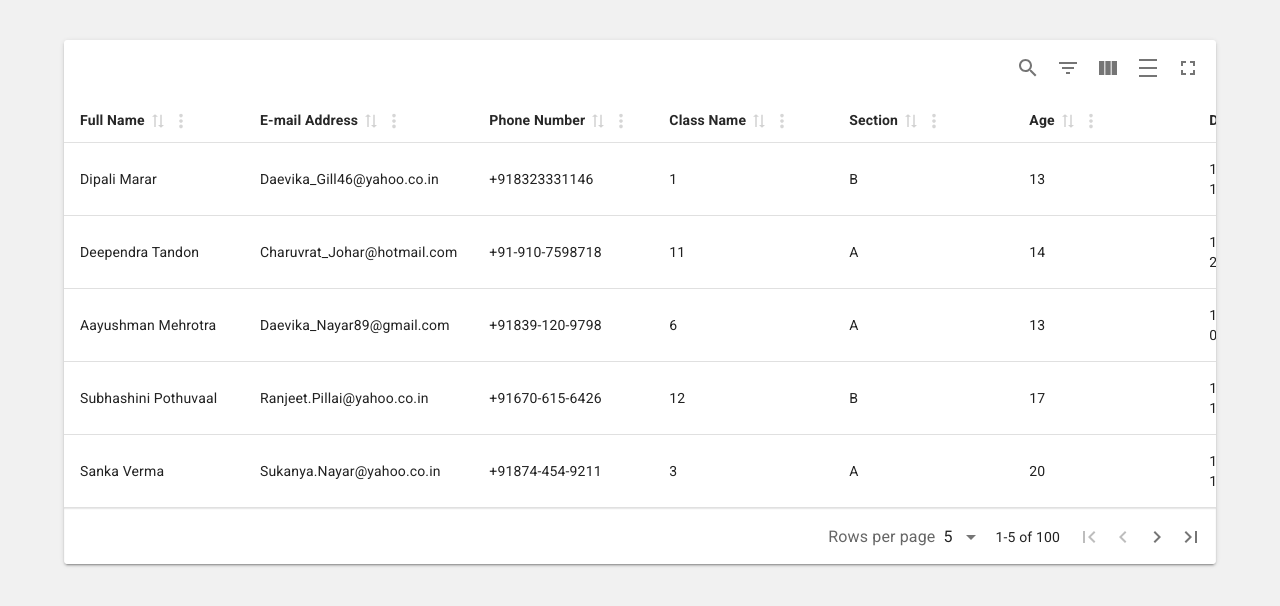
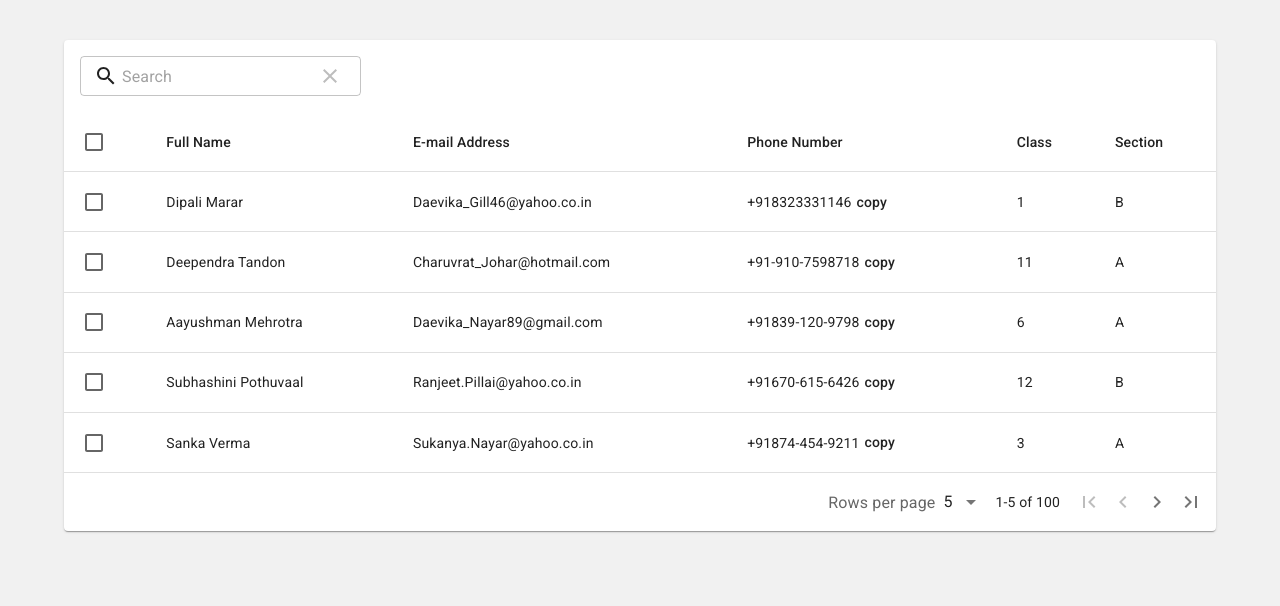
Before and after one commit to toofaniCoder/react-material-table, a React (Vite) app: page / in a window 1280 px wide. Shown: the top 606 px of the page. Built offline with nearby package versions, Linux system fonts and the light colour scheme.

Commit message:
add custom headless table

```diff
--- a/src/App.jsx
+++ b/src/App.jsx
@@ -1,8 +1,25 @@
 import { useMemo } from "react";
-import { Container } from "@mui/material";
+import {
+  Container,
+  Box,
+  Stack,
+  Table,
+  TableBody,
+  TableCell,
+  TableContainer,
+  TableHead,
+  TableRow,
+  Paper,
+} from "@mui/material";
 import "./App.css";
 
 import {
+  MRT_GlobalFilterTextField,
+  MRT_TableBodyCellValue,
+  MRT_TablePagination,
+  MRT_ToolbarAlertBanner,
+  MRT_CopyButton,
+  flexRender,
   MaterialReactTable,
   useMaterialReactTable,
 } from "material-react-table";
@@ -25,11 +42,19 @@ function App() {
       {
         accessorKey: "phone",
         header: "Phone Number",
+        Cell: ({ cell }) => (
+          <Stack direction={"row"} alignItems={"center"} spacing={2}>
+            {cell.getValue()}
+            <MRT_CopyButton table={table} cell={cell}>
+              copy
+            </MRT_CopyButton>
+          </Stack>
+        ),
       },
 
       {
         accessorKey: "standard",
-        header: "Class Name",
+        header: "Class",
       },
 
       {
@@ -37,37 +62,37 @@ function App() {
         header: "Section",
       },
 
-      {
-        accessorKey: "age",
-        header: "Age",
-      },
-      {
-        accessorKey: "date_of_birth",
-        header: "DOB",
-      },
+      // {
+      //   accessorKey: "age",
+      //   header: "Age",
+      // },
+      // {
+      //   accessorKey: "date_of_birth",
+      //   header: "DOB",
+      // },
 
-      {
-        accessorKey: "date_of_admission",
-        header: "DOA",
-      },
+      // {
+      //   accessorKey: "date_of_admission",
+      //   header: "DOA",
+      // },
 
-      {
-        accessorKey: "address.pincode",
-        header: "Postal Code",
-      },
+      // {
+      //   accessorKey: "address.pincode",
+      //   header: "Postal Code",
+      // },
 
-      {
-        accessorKey: "address.city",
-        header: "City Name",
-      },
-      {
-        accessorKey: "address.street",
-        header: "Street Address",
-      },
-      {
-        accessorKey:"address.state",
-        header:"State Name"
-      }
+      // {
+      //   accessorKey: "address.city",
+      //   header: "City Name",
+      // },
+      // {
+      //   accessorKey: "address.street",
+      //   header: "Street Address",
+      // },
+      // {
+      //   accessorKey: "address.state",
+      //   header: "State Name",
+      // },
     ],
     []
   );
@@ -75,12 +100,63 @@ function App() {
   const table = useMaterialReactTable({
     columns,
     data: STUDENTS,
-    initialState: { pagination: { pageSize: 5, pageIndex: 0 } },
+    enableRowSelection: true,
+    defaultColumn: {
+      size: 300,
+    },
+    initialState: {
+      showGlobalFilter: true,
+      pagination: { pageSize: 5, pageIndex: 0 },
+    },
   });
 
   return (
     <Container sx={{ py: 5 }}>
-      <MaterialReactTable table={table} />
+      {/* <MaterialReactTable table={table} /> */}
+      <Paper>
+        <Box sx={{ p: 2 }}>
+          <MRT_GlobalFilterTextField table={table} />
+        </Box>
+        <TableContainer>
+          <Table>
+            <TableHead>
+              {table.getHeaderGroups().map((headerGroup) => (
+                <TableRow key={headerGroup.id}>
+                  {headerGroup.headers.map((header) => (
+                    <TableCell variant="head" key={header.id}>
+                      {header.isPlaceholder
+                        ? null
+                        : flexRender(
+                            header.column.columnDef.Header ??
+                              header.column.columnDef.header,
+                            header.getContext()
+                          )}
+                    </TableCell>
+                  ))}
+                </TableRow>
+              ))}
+            </TableHead>
+            <TableBody>
+              {table.getRowModel().rows.map((row, rowIndex) => (
+                <TableRow key={row.id} selected={row.getIsSelected()}>
+                  {row.getVisibleCells().map((cell) => (
+                    <TableCell variant="body" key={cell.id}>
+                      {/* Use MRT's cell renderer that provides better logic than flexRender */}
+                      <MRT_TableBodyCellValue
+                        cell={cell}
+                        table={table}
+                        staticRowIndex={rowIndex} //just for batch row selection to work
+                      />
+                    </TableCell>
+                  ))}
+                </TableRow>
+              ))}
+            </TableBody>
+          </Table>
+        </TableContainer>
+        <MRT_TablePagination table={table} />
+        <MRT_ToolbarAlertBanner stackAlertBanner table={table} />
+      </Paper>
     </Container>
   );
 }
```
